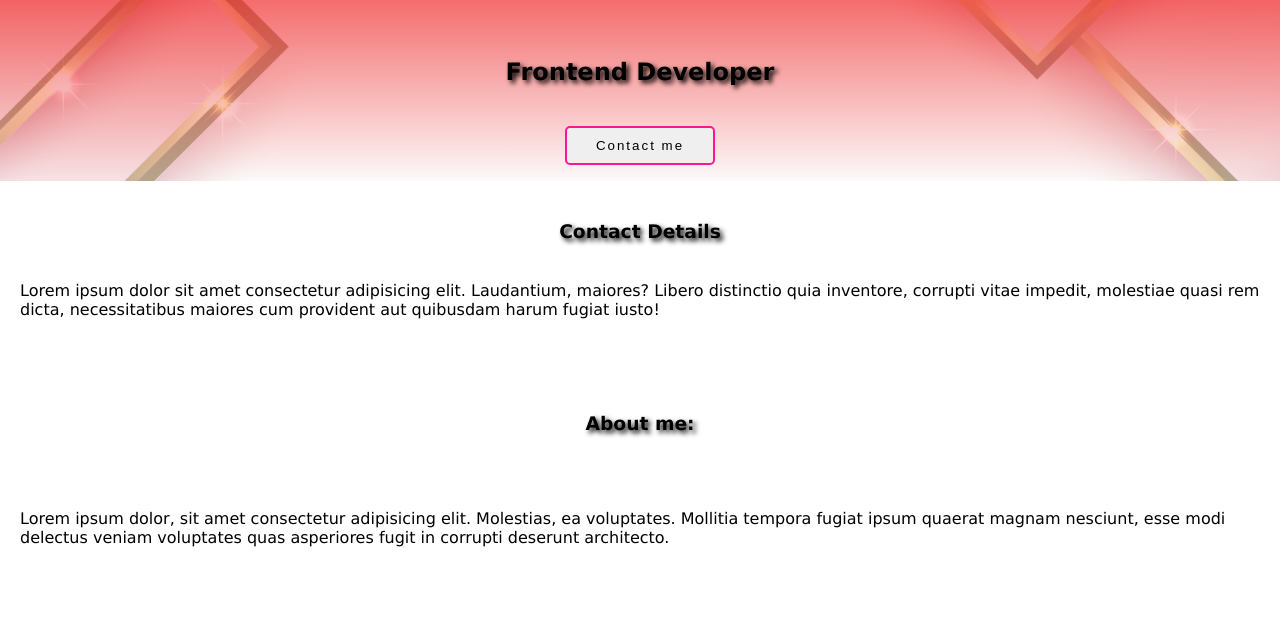
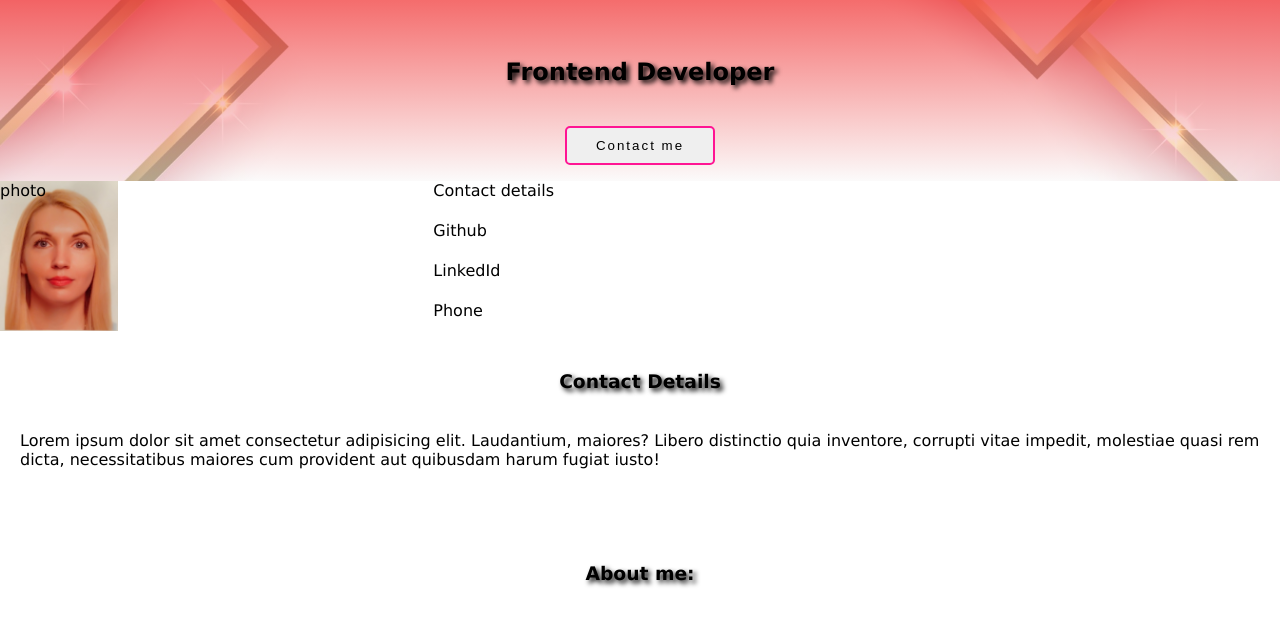
Before and after one commit to DariyaSherbakova/cvProject, a plain HTML site: page index.html in a window 1280 px wide. Shown: the part 119-741 px from the top of the page. Drawn offline with Linux system fonts and the light colour scheme.

Commit message:
feat: add contact section grid

```diff
--- a/index.html
+++ b/index.html
@@ -31,7 +31,13 @@
         <h2 class="subTitle" >Frontend Developer</h2>
         <button class="contactBtn" >Contact me</button>
     </div>
-
+    <div class="contactsWrapper">
+        <div class="div1 photo"> photo</div>
+        <div class="div2 title"> Contact details </div>
+        <div class="div3 linkWrapper"> Github</div>
+        <div class="div4 linkWrapper"> LinkedId</div>
+        <div class="div5 linkWrapper"> Phone </div>
+        </div>
     <div class="mainContent">
 
 <div class="subsection">
--- a/style.css
+++ b/style.css
@@ -3,6 +3,9 @@
 } */
 body{
     margin: 0;
+    padding: 0;
+    box-sizing: border-box;
+
 }
 
 html{
@@ -10,10 +13,10 @@ html{
     scroll-behavior: smooth;
 }
 
+
 .logo {
     width: 100px;
     margin: 0 auto;
-
 }
 
 .header{
@@ -24,6 +27,17 @@ html{
     width: 100%;
     height: 60px;
     z-index: 10;
+}
+
+.photo {
+    background-image: url(assets/images/me.jpg);
+    width: 300px;
+    height: 150px;
+    background-repeat: no-repeat;
+    background-size: contain;
+    border: 0;
+
+
 }
 
 .container{
@@ -43,8 +57,6 @@ html{
     background-repeat: no-repeat;
     background-size: contain;
     background-position: center;
-
-
 }
 
 .container a {
@@ -131,3 +143,16 @@ font-weight: 700;
 .sectionHeading {
     font-weight: 600;
 }
+.contactsWrapper {
+    display: grid;
+    grid-template-columns: 1fr 2fr;
+    grid-template-rows: repeat(4, 1fr);
+    grid-column-gap: 10px;
+    grid-row-gap: 10px;
+    }
+
+    .div1 { grid-area: 1 / 1 / 5 / 2; }
+    .div2 { grid-area: 1 / 2 / 2 / 3; }
+    .div3 { grid-area: 2 / 2 / 3 / 3; }
+    .div4 { grid-area: 3 / 2 / 4 / 3; }
+    .div5 { grid-area: 4 / 2 / 5 / 3; }
```
Also changed, not shown: assets/icons/in.png (added), assets/icons/in.svg (added), assets/images/me.jpg (added).
